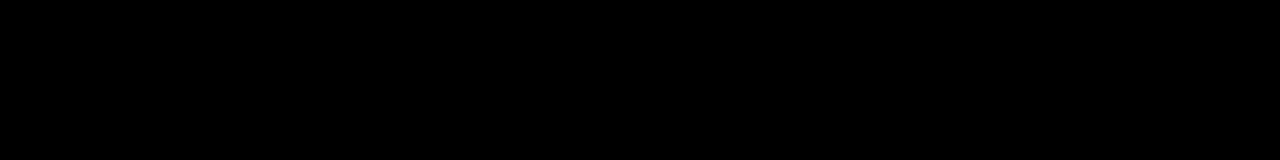
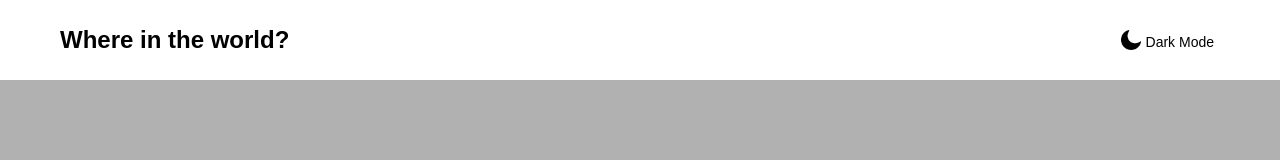
Before and after one commit to 1ogice/list-of-countries, a plain HTML site: page index.html in a window 1280 px wide. Drawn offline with nearby package versions, Linux system fonts and the light colour scheme.

Commit message:
add header

```diff
--- a/index.html
+++ b/index.html
@@ -5,8 +5,29 @@
     <meta http-equiv="X-UA-Compatible" content="IE=edge" />
     <meta name="viewport" content="width=device-width, initial-scale=1.0" />
     <link rel="stylesheet" href="./styles.css" />
+    <script src="https://cdn.jsdelivr.net/npm/axios/dist/axios.min.js"></script>
     <title>Document</title>
   </head>
-  <body></body>
+  <body>
+    <div class="container">
+      <header>
+        <h1>Where in the world?</h1>
+        <button type="button">
+          <img
+            id="themeModeIcon"
+            src="./icons/moon.png"
+            width="20px"
+            height="20px"
+            alt=""
+          />
+          <span id="themeModeSpan">Dark Mode</span>
+        </button>
+      </header>
+      <main>
+        <article></article>
+        <section></section>
+      </main>
+    </div>
+  </body>
   <script src="./scripts.js"></script>
 </html>
--- a/scripts.js
+++ b/scripts.js
@@ -0,0 +1,3 @@
+// axios.get(url).then((res) => {
+//   console.log(res.data);
+// });
--- a/styles.scss
+++ b/styles.scss
@@ -1,3 +1,35 @@
 body {
-  background-color: black;
+  margin: 0;
+  padding: 0;
+  background-color: rgb(177, 177, 177);
+  font-family: sans-serif;
 }
+
+.container {
+  margin: 0 auto;
+}
+
+header {
+  padding: 0 60px 0 60px;
+  display: flex;
+  justify-content: space-between;
+  align-items: center;
+  height: 80px;
+  background-color: white;
+  h1 {
+    margin: 0;
+    font-size: 24px;
+  }
+  button {
+    background: none;
+    border: none;
+    font-size: 14px;
+    display: flex;
+    align-items: flex-end;
+    justify-content: space-between;
+    cursor: pointer;
+    #themeModeIcon {
+      padding-right: 5px;
+    }
+  }
+}
```
Also changed, not shown: icons/moon.png (added), icons/sun.png (added), styles.css.
